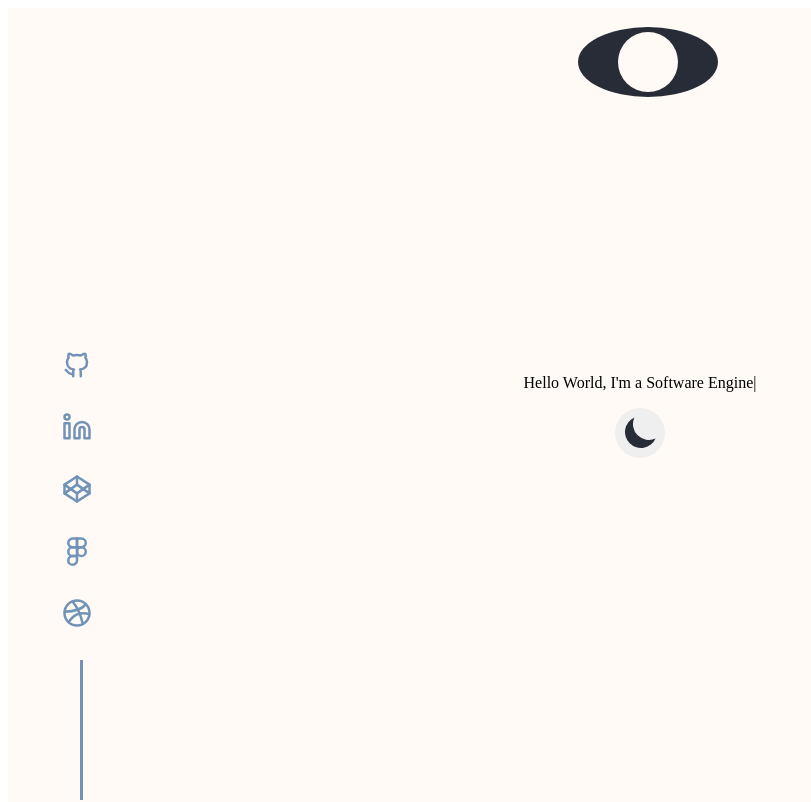
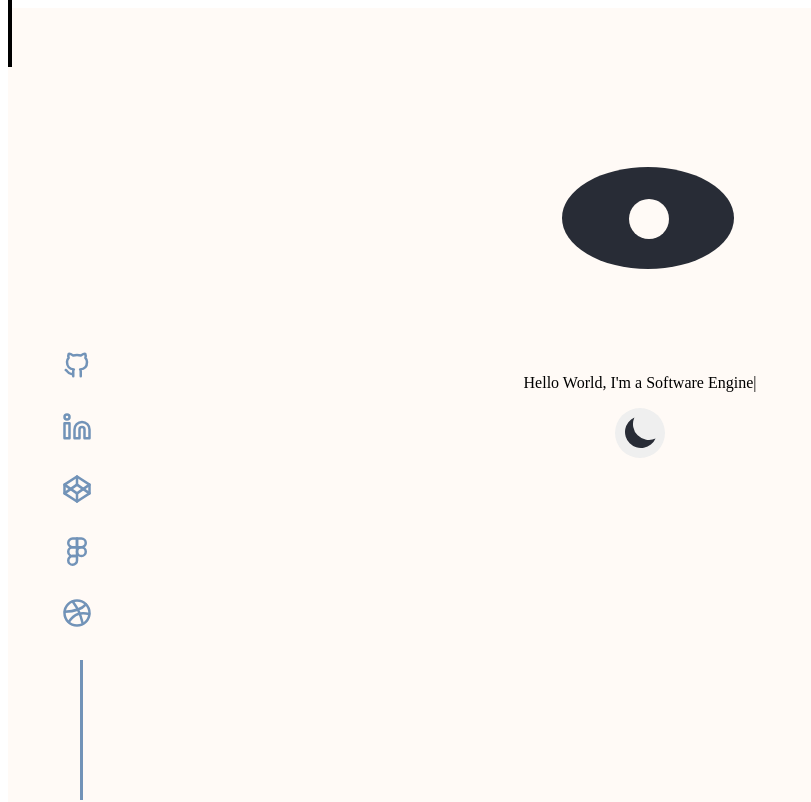
Before and after one commit to mcombs289/madison-combs-portfolio, a React (Create React App) app: page / in a window 1280 px wide. Shown: the top 802 px of the page, without its empty margins (0-811 px from the left). Built offline with nearby package versions, Linux system fonts and the light colour scheme.

Commit message:
gradient dark/light mode

```diff
--- a/src/App.js
+++ b/src/App.js
@@ -1,11 +1,13 @@
 import { useState } from "react";
 import DarkMode from "./Components/DarkMode/DarkMode";
-import Navbar from "./Components/NavigationBar/NavigationBar";
+import EyeBalls from "./Components/Eyes/Eyes";
 import Projects from "./Components/Projects/Projects";
 import Socials from "./Components/Socials/Socials";
 import { ThemeProvider } from "styled-components";
 
 const LightTheme = {
+  leftOmbre: "#ffeec4",
+  rightOmbre: "#f8c9fa",
   pageBackground: "#fffaf6",
   eyeBackground: "#282c36",
   titleColor: "#dcg58b",
@@ -13,7 +15,9 @@ const LightTheme = {
 };
 
 const DarkTheme = {
-  pageBackground: "#282c36",
+  leftOmbre: "#142d69",
+  rightOmbre: "#008081",
+  pageBackground: "#000000",
   eyeBackground: "#fffaf6",
   titleColor: "lightpink",
   tagLineColor: "lavender",
@@ -29,7 +33,7 @@ function App() {
   return (
     <ThemeProvider theme={themes[theme]}>
       <Socials />
-      <Navbar theme={theme} setTheme={setTheme} />
+      <EyeBalls theme={theme} setTheme={setTheme} />
       <DarkMode theme={theme} setTheme={setTheme} />
       <Projects />
     </ThemeProvider>
--- a/src/Components/NavigationBar/NavigationBar.js
+++ b/src/Components/Eyes/Eyes.js
@@ -1,10 +1,9 @@
 import React from "react";
-import { Eye, Eyes, Ball } from "./NavigationBarStyles";
+import { Eye, Eyes, Ball, Lash } from "./EyesStyles";
 
-const NavigationBar = (props) => {
-  console.log("document", document);
+const EyeBalls = (props) => {
   let balls = document.getElementsByClassName("ball");
-  document.onmousemove = function (event) {
+  document.onmousemove = (event) => {
     let x = (event.clientX * 100) / window.innerWidth + "%";
     let y = (event.clientY * 100) / window.innerHeight + "%";
 
@@ -16,6 +15,9 @@ const NavigationBar = (props) => {
 
   return (
     <Eyes>
+      <Lash />
+      <Lash />
+      <Lash />
       <Eye>
         <Ball className="ball"></Ball>
       </Eye>
@@ -23,4 +25,4 @@ const NavigationBar = (props) => {
   );
 };
 
-export default NavigationBar;
+export default EyeBalls;
--- a/src/Components/NavigationBar/NavigationBarStyles.js
+++ b/src/Components/Eyes/EyesStyles.js
@@ -2,7 +2,9 @@ import styled from "styled-components";
 
 export const Eyes = styled.div`
   position: absolute;
-  top: 4rem;
+  align-items: center;
+  justify-content: center;
+  top: 10rem;
   text-align: center;
   transform: translateY(-50%);
   width: 100%;
@@ -14,14 +16,17 @@ export const Eye = styled.div`
   width: 140px;
   height: 70px;
   display: inline-block;
-  margin: 40px;
+  margin: 100px;
   border-radius: 50%;
   position: relative;
+  padding: 1em;
+  overflow: hidden;
 `;
 
 export const Ball = styled.div`
-  height: 60px;
-  width: 60px;
+  height: 40px;
+  width: 40px;
+  margin: 1px;
   border-radius: 50%;
   background-color: ${(props) => props.theme.pageBackground};
   transition: all 0.2s ease;
@@ -31,3 +36,9 @@ export const Ball = styled.div`
   bottom: 10px;
   transform: translate(-50%, -50%);
 `;
+
+export const Lash = styled.div`
+  height: 40px;
+  width: 4px;
+  background-color: black;
+`;
--- a/src/Components/Projects/ProjectsStyles.js
+++ b/src/Components/Projects/ProjectsStyles.js
@@ -5,6 +5,7 @@ export const ProjectContainer = styled.div`
   overflow: auto;
   padding: 4rem 10rem;
   background: ${(props) => props.theme.pageBackground};
+  transition: all 0.5s ease;
   @media screen and (max-width: 768px) {
     padding: 0 2rem;
   }
@@ -14,13 +15,18 @@ export const ProjectCard = styled.div`
   display: grid;
   grid-template-columns: repeat(2, 1fr);
   grid-gap: 2rem;
-  background: linear-gradient(131.66deg, #ffeec4 0%, #f8c9fa 100%);
+  background: linear-gradient(
+    131.66deg,
+    ${(props) => props.theme.leftOmbre} 0%,
+    ${(props) => props.theme.rightOmbre} 100%
+  );
   margin-bottom: 2rem;
   border-radius: 1rem;
   box-shadow: 0 2.8px 2.2px rgba(3, 4, 94, 0.04),
     0 6.7px 5.3px rgba(3, 4, 94, 0.048), 0 12.5px 10px rgba(3, 4, 94, 0.06),
     0 22.3px 17.9px rgba(3, 4, 94, 0.052), 0 41.8px 33.4px rgba(3, 4, 94, 0.016),
     0 10px 80px rgba(3, 4, 94, 0.12);
+  transition: all 0.5s ease;
   @media screen and (max-width: 768px) {
     display: block;
   }
```
